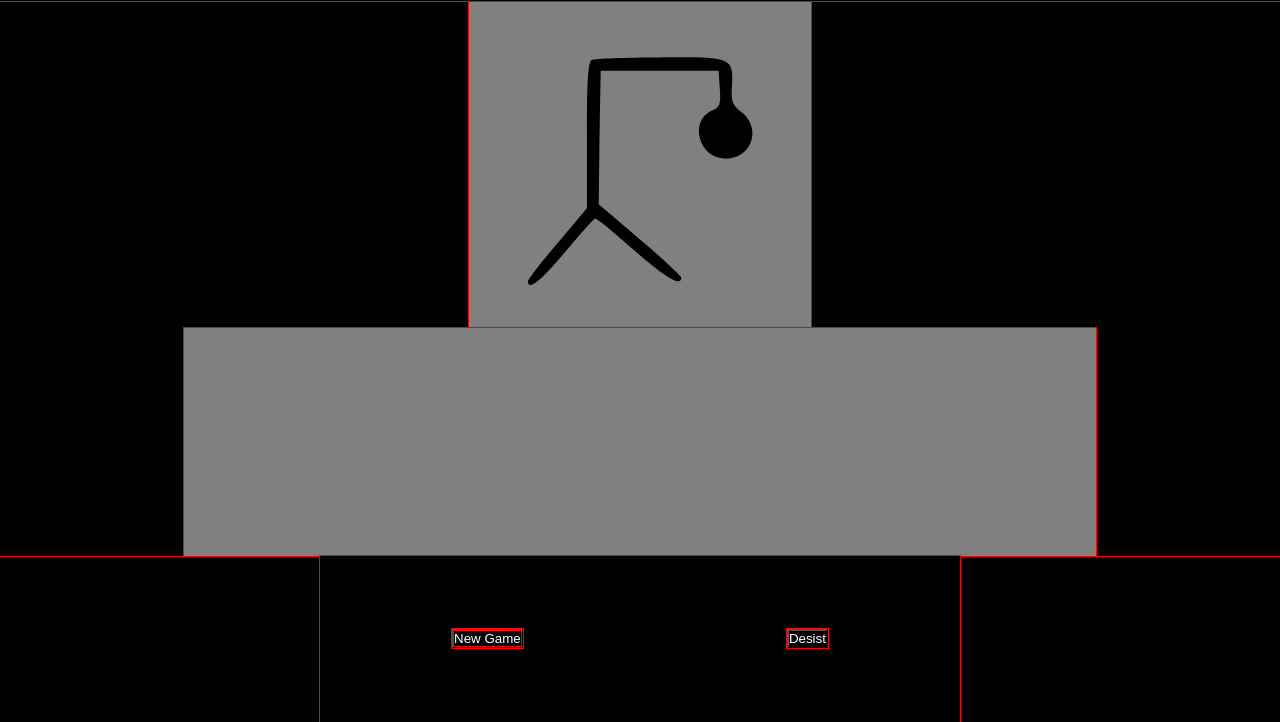
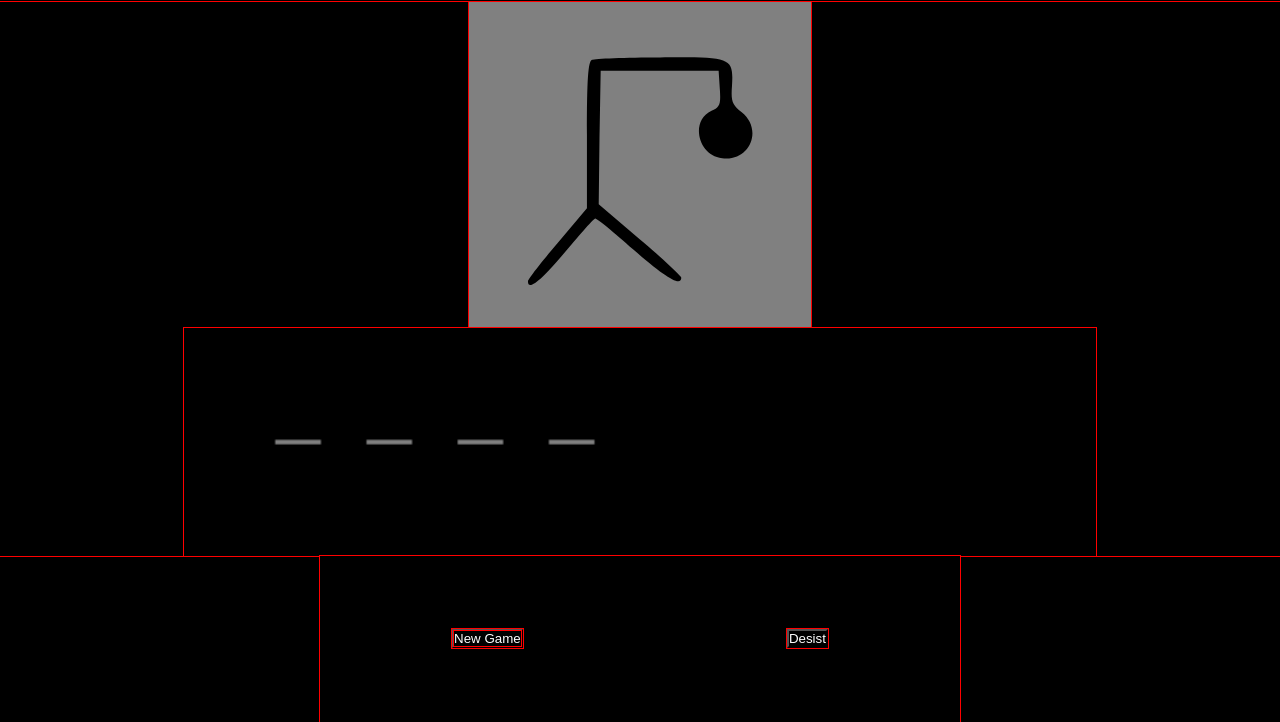
Before and after one commit to 25Alan/challenger_sprint_02, a plain HTML site: page html/pagGame.html in a window 1280 px wide. Shown: the part 78-800 px from the top of the page. Drawn offline with Linux system fonts and the light colour scheme.

Commit message:
logrado el dibujos de las lineas y letras - falta el ingreso por teclado

```diff
--- a/css/pagGame.css
+++ b/css/pagGame.css
@@ -52,7 +52,7 @@ main .containerGame {
 }
 
 main canvas {
-    background-color: gray;
+    background-color: black;
     height: 70%;
 }
 
--- a/js/script.js
+++ b/js/script.js
@@ -1,7 +1,34 @@
-const PALABRAS = ['alura','html','css','javascript','git','node'];
+const PALABRAS = ['alura','html','css','express','git','node'];
 
-var maxIntento = PALABRAS[Math.floor(Math.random() * PALABRAS.length)];
+localStorage.setItem('palabrasJuego',JSON.stringify(PALABRAS));
 
+//const palabrasExtraidasLocal = JSON.parse(localStorage.getItem('data'));
+
+var maxIntento = PALABRAS[Math.floor(Math.random() * PALABRAS.length)].length;
+
+function completarLineas () {
+    for (let i = 1; i <= maxIntento; i++){
+        dibujarLinea(i);
+    }
+}
+
+function dibujarLinea (x,char) {
+    char = char || "";
+
+    canvas.fillStyle = 'white';
+    canvas.strokeStyle = "white";
+    canvas.beginPath();
+    canvas.moveTo(x*40,50);
+    canvas.lineTo(x*40+20,50);
+    canvas.stroke();
+    canvas.font = "30px serif";
+    canvas.fillText(char,x*40.2,48,18)
+}
+
+window.onload = ((e) => {
+    console.log("hola");
+    completarLineas();
+})
 
 /* CANVAS */
 var canvas = document.querySelector("canvas").getContext("2d");
```
